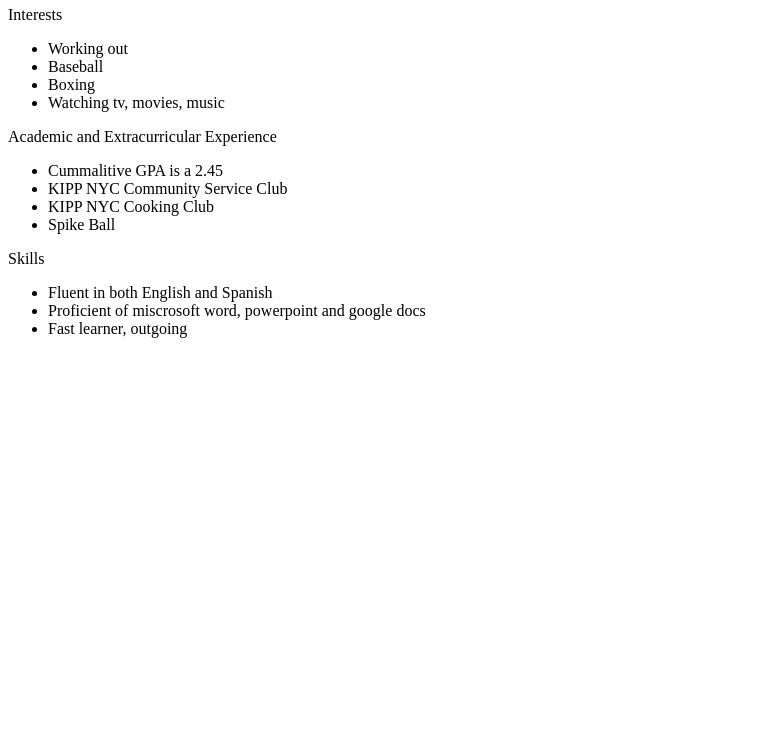
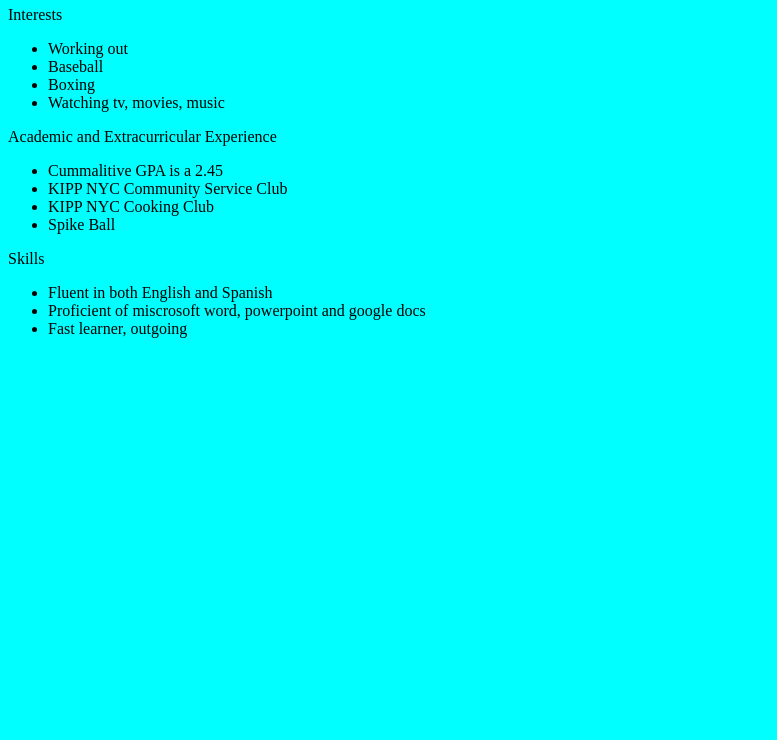
Before and after one commit to ydyer24/ydyer24.github.io, a plain HTML site: page index.html in a window 1280 px wide. Shown: the part 60-800 px from the top of the page, without its empty margins (0-777 px from the left). Drawn offline with Linux system fonts and the light colour scheme.

Commit message:
Update index.html

```diff
--- a/index.html
+++ b/index.html
@@ -1,6 +1,7 @@
 <html>
   <head>
     <title>My Bio Page </title>
+    <link rel="stylesheet" type="text/css" href="stylesheet.css">
   </head>
   <body>
     <h1> Yorkis Dyer </h1>
```
